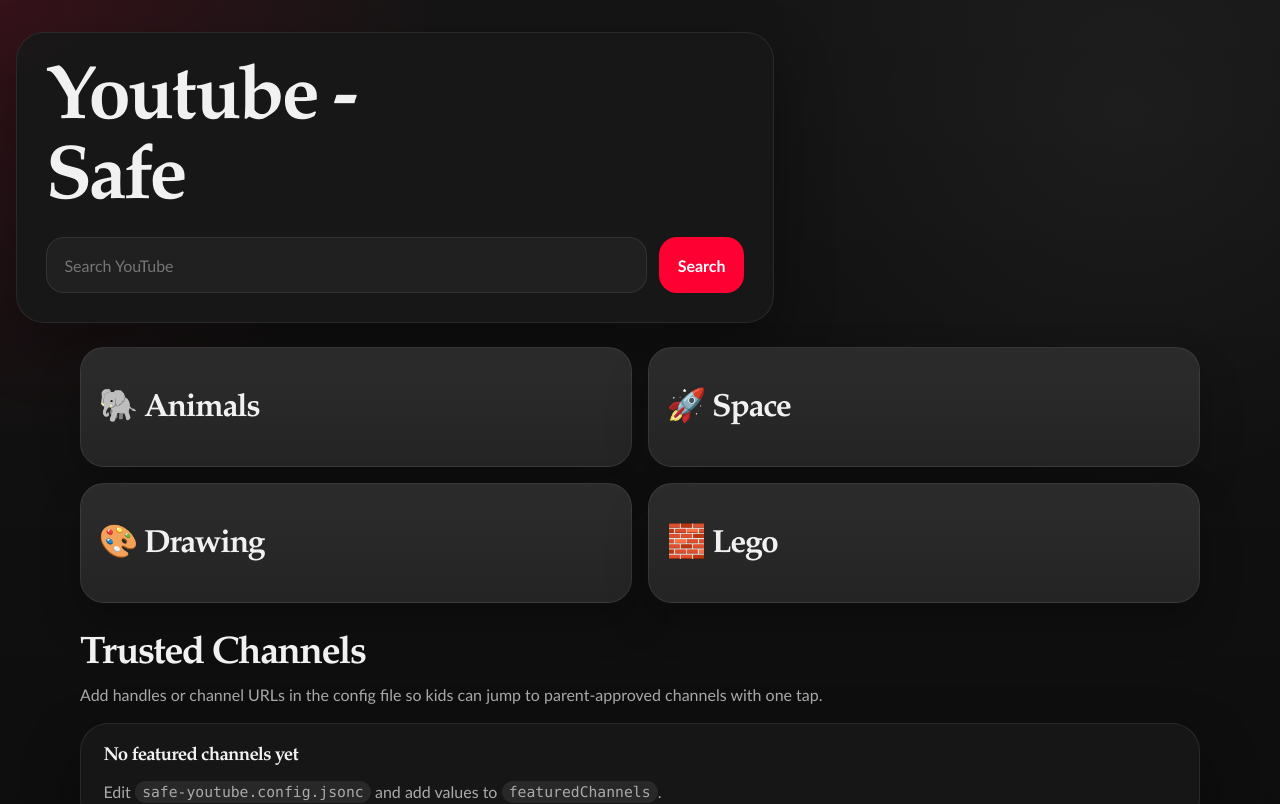
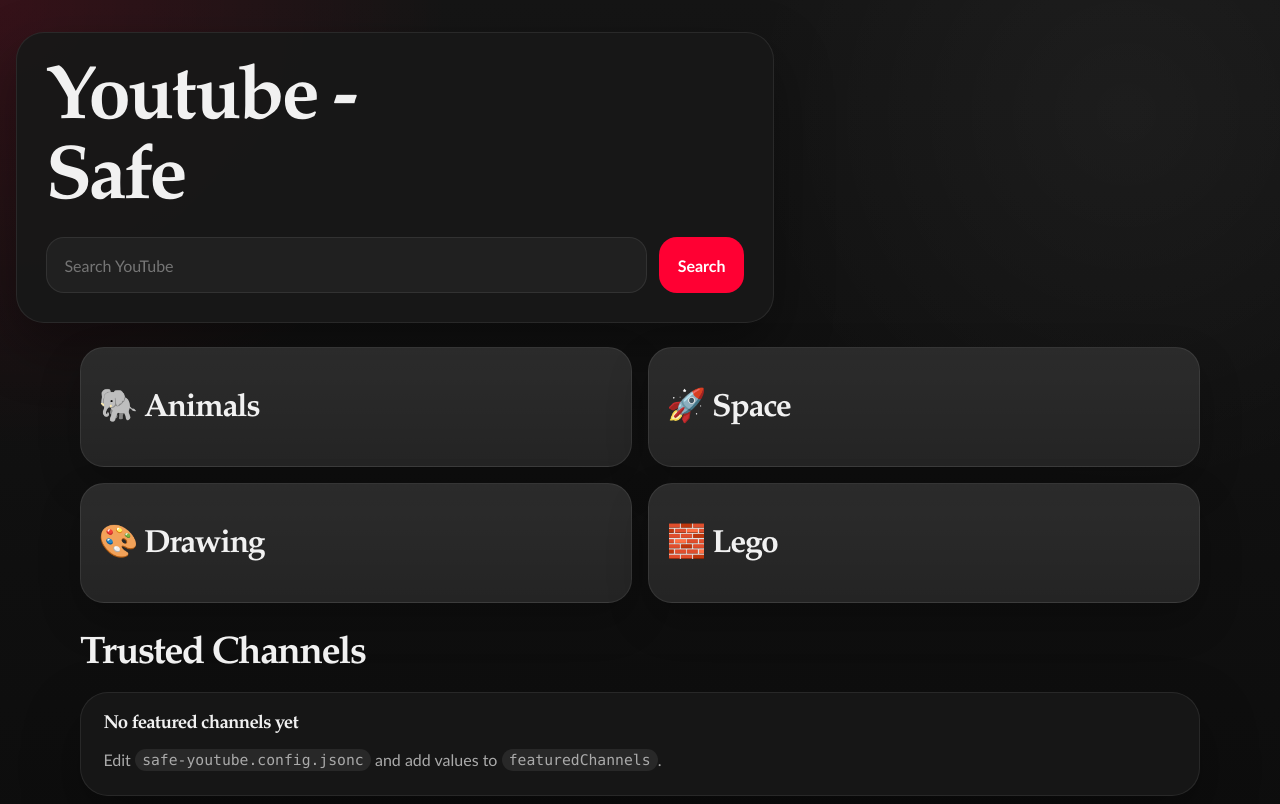
Before and after one commit to noemit/safe-youtube, a Next.js app: page / in a window 1280 px wide. Shown: the top 804 px of the page. Built offline with nearby package versions, Linux system fonts and the light colour scheme.

Commit message:
Remove trusted channels helper text

```diff
--- a/src/app/page.tsx
+++ b/src/app/page.tsx
@@ -39,10 +39,6 @@
       <section className="section section--split">
         <div className="section__heading">
           <h2>Trusted Channels</h2>
-          <p>
-            Add handles or channel URLs in the config file so kids can jump to
-            parent-approved channels with one tap.
-          </p>
         </div>
 
         {featuredChannels.length > 0 ? (
```
